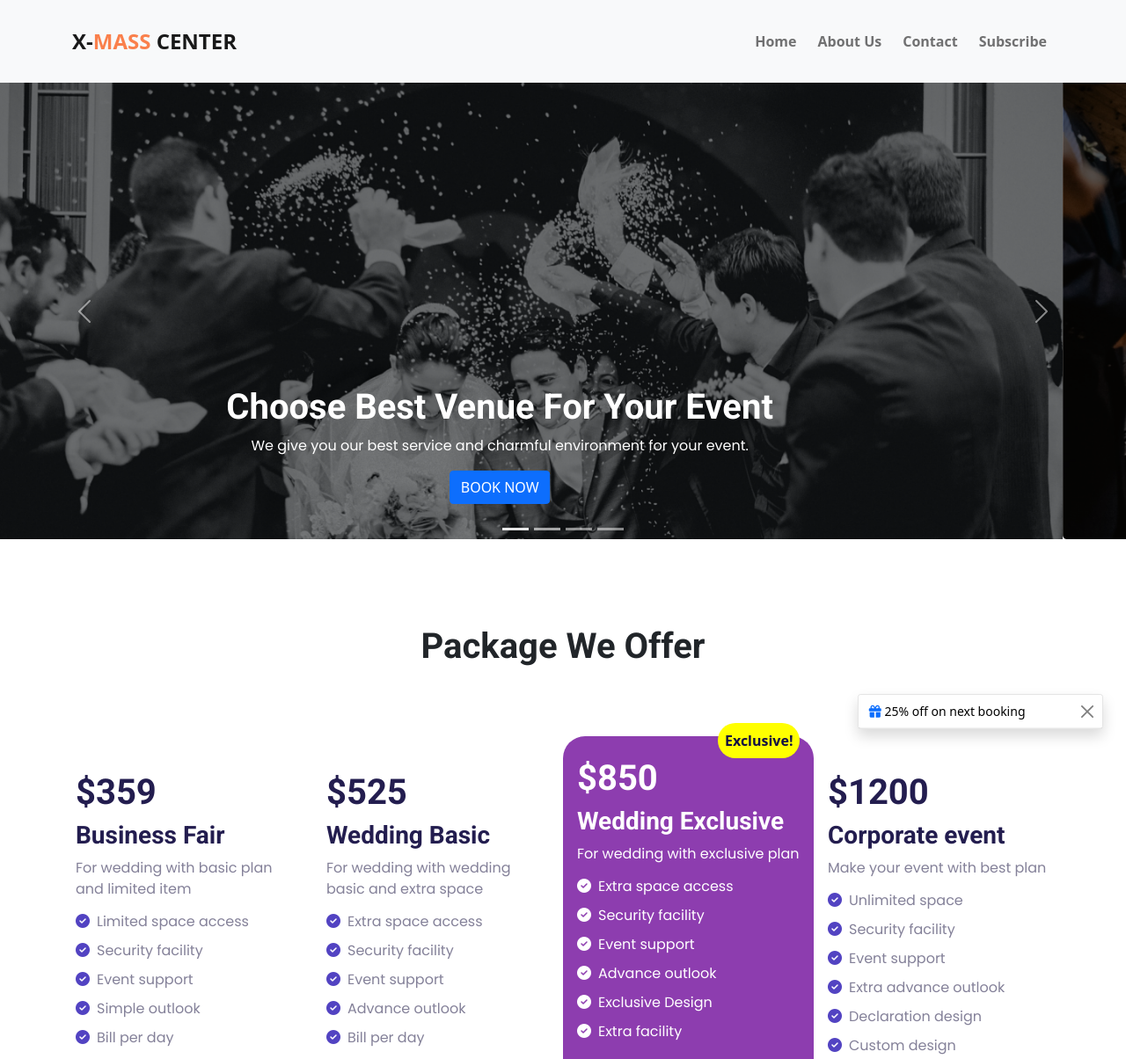
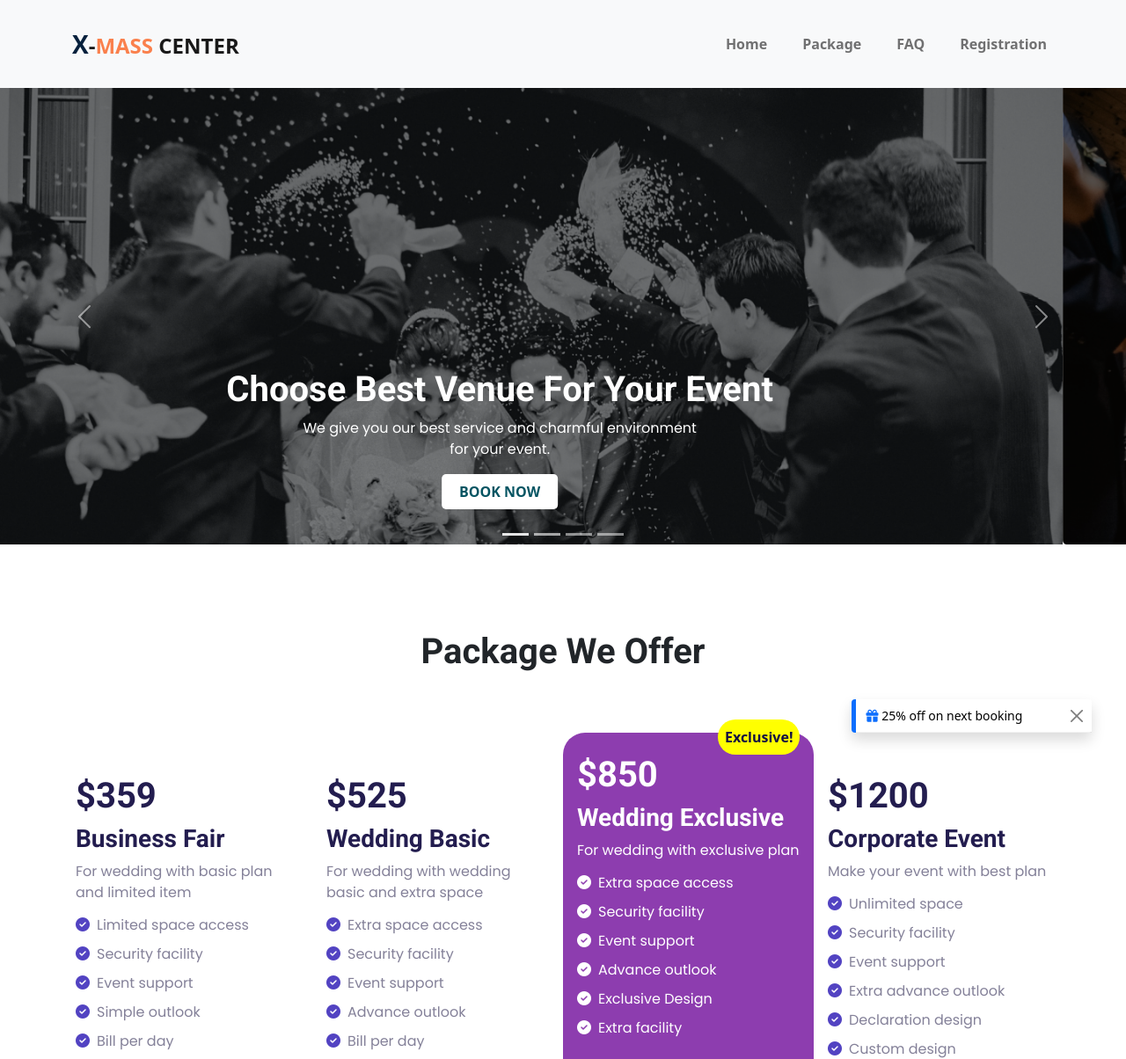
Before and after one commit to arifraj199/convention-assignment03-private, a plain HTML site: page index.html in a window 1280 px wide. Shown: the top 1204 px of the page at 88% size. Drawn offline with nearby package versions, Linux system fonts and the light colour scheme.

Commit message:
toast style and slider button custom style added

```diff
--- a/css/style.css
+++ b/css/style.css
@@ -3,7 +3,7 @@
 @import url('https://fonts.googleapis.com/css2?family=Poppins&display=swap');
 @import url('https://fonts.googleapis.com/css2?family=Roboto:wght@700&display=swap');
 
-/* common style */
+/* common style Start */
 
 h1,
 h2,
@@ -18,12 +18,28 @@ p {
     color: #848199;
 }
 
+
+/* common style End */
+
+.nav-color-x {
+    color: #03203C;
+}
+
+.nav-color-mass {
+    color: #FA804C;
+}
+
 .slider-text {
     color: white;
 }
 
-.nav-color {
-    color: #FA804C;
+.carousel-button {
+    background-color: white;
+    color: rgb(4, 84, 98);
+    border: 0;
+    padding: 8px 20px;
+    border-radius: 5px;
+    font-weight: 700;
 }
 
 .bg-main {
@@ -102,4 +118,7 @@ p {
         margin-left: 0;
         width: 75%!important;
     }
+    .exclusive-plus {
+        margin-top: 50px!important;
+    }
 }
--- a/index.html
+++ b/index.html
@@ -2,7 +2,7 @@
 <html lang="en">
 
 <head>
-    <title>Convention Center</title>
+    <title>X-Mass Center</title>
     <!-- Required meta tags -->
     <meta charset="utf-8">
     <meta name="viewport" content="width=device-width, initial-scale=1, shrink-to-fit=no">
@@ -26,23 +26,23 @@
         <section>
             <nav class="navbar navbar-expand-lg navbar-light bg-light">
                 <div class="container py-3">
-                    <a class="navbar-brand ms-0 fw-bold fs-4" href="#">X-<span class="nav-color">MASS</span> CENTER</a>
+                    <a class="navbar-brand ms-0 fw-bold fs-4" href="#"><span class="fs-3 nav-color-x">X</span>-<span class="nav-color-mass">MASS</span> CENTER</a>
                     <button class="navbar-toggler" type="button" data-bs-toggle="collapse" data-bs-target="#navbarSupportedContent" aria-controls="navbarSupportedContent" aria-expanded="false" aria-label="Toggle navigation">
                     <span class="navbar-toggler-icon"></span>
                   </button>
                     <div class="collapse navbar-collapse" id="navbarSupportedContent">
                         <ul class="navbar-nav ms-auto mb-2 mb-lg-0 fw-bold">
-                            <li class="nav-item pe-2">
+                            <li class="nav-item pe-4">
                                 <a class="nav-link" aria-current="page" href="#">Home</a>
                             </li>
-                            <li class="nav-item pe-2">
-                                <a class="nav-link" href="#">About Us</a>
+                            <li class="nav-item pe-4">
+                                <a class="nav-link" href="#package">Package</a>
                             </li>
-                            <li class="nav-item pe-2">
-                                <a class="nav-link" href="#">Contact</a>
+                            <li class="nav-item pe-4">
+                                <a class="nav-link" href="#faq">FAQ</a>
                             </li>
                             <li class="nav-item">
-                                <a class="nav-link" href="#">Subscribe</a>
+                                <a class="nav-link" href="#registration">Registration</a>
                             </li>
                         </ul>
                     </div>
@@ -64,10 +64,10 @@
                         <img src="images/slider-1.png " class="d-block w-100" alt="... ">
                         <div class="carousel-caption d-block d-md-block carousel-content">
                             <h1 class="carousel-head-style">Choose Best Venue For Your Event</h1>
-                            <p class="slider-text">We give you our best service and charmful environment for your event.
+                            <p class="slider-text">We give you our best service and charmful environment<br>for your event.
                             </p>
                             <a target="_blank" href="https://www.diccbd.com/">
-                                <button class="btn btn-primary fs-6 carousel-button text-uppercase">Book Now</button>
+                                <button class="fs-6 carousel-button text-uppercase">Book Now</button>
                             </a>
                         </div>
                     </div>
@@ -75,10 +75,10 @@
                         <img src="images/banner.png" class="d-block w-100" alt="... ">
                         <div class="carousel-caption d-block d-md-block carousel-content ">
                             <h1 class="carousel-head-style">Grab Your Best Choice</h1>
-                            <p class="slider-text">Best ever convention center and get best service.
+                            <p class="slider-text">Best ever convention center and get<br>best service.
                             </p>
                             <a target="_blank" href="https://www.occc.net/">
-                                <button class="btn btn-primary fs-6 carousel-button text-uppercase">Book Now</button>
+                                <button class="fs-6 carousel-button text-uppercase">Book Now</button>
                             </a>
 
                         </div>
@@ -87,10 +87,10 @@
                         <img src=" images/slider-2.png " class="d-block w-100" alt="... ">
                         <div class="carousel-caption d-block d-md-block carousel-content ">
                             <h1 class="carousel-head-style">Most Popular On Service</h1>
-                            <p class="slider-text">We give you our full ensurement for your satisfaction.
+                            <p class="slider-text">We give you our full ensurement for<br>your satisfaction.
                             </p>
                             <a target="_blank" href="https://www.bashundharaconvention.com/">
-                                <button class="btn btn-primary fs-6 carousel-button text-uppercase">Book Now</button>
+                                <button class="fs-6 carousel-button text-uppercase">Book Now</button>
                             </a>
                         </div>
                     </div>
@@ -98,12 +98,11 @@
                         <img src="images/slider-3.png " class="d-block w-100" alt="... ">
                         <div class="carousel-caption d-block d-md-block carousel-content ">
                             <h1 class="carousel-head-style">Best Arrangement on Event</h1>
-                            <p class="slider-text">Our job to keep you comfortable on your event.
+                            <p class="slider-text">Our job to keep you comfortable on<br>your event.
                             </p>
                             <a target="_blank" href="https://kobe-cc.jp/en/facilities/exhibition-hall/hall2-1f-conventionhall/">
-                                <button class="btn btn-primary fs-6 carousel-button text-uppercase">Book Now</button>
+                                <button class="fs-6 carousel-button text-uppercase">Book Now</button>
                             </a>
-
                         </div>
                     </div>
                 </div>
@@ -124,16 +123,17 @@
         <!-- Package Section -->
         <section class="container-fluid">
             <div class="container py-5">
-                <h1 class="text-center fw-bold">Package We Offer</h1>
-                <!-- toast -->
-                <div>
-                    <div class="toast d-block toast-style" role="alert" aria-live="assertive" aria-atomic="true">
+                <h1 id="package" class="text-center fw-bold">Package We Offer</h1>
+                <!-- toast Start -->
+                <div class="container">
+                    <div class="toast show border-5 border-top-0 border-bottom-0 border-end-0 border-primary toast-style" role="alert" aria-live="assertive" aria-atomic="true">
                         <div class="toast-header">
                             <strong class="me-auto text-black fw-normal"><i class="fas fa-gift text-primary"></i> 25% off on next booking</strong>
                             <button type="button" class="btn-close" data-bs-dismiss="toast" aria-label="Close"></button>
                         </div>
                     </div>
                 </div>
+                <!-- toast End -->
                 <div class="row gy-2 gx-4">
                     <div class="col-sm-12 col-md-4 col-lg-3 pt-5 px-3">
                         <h2 class="fw-bold fs-1 price-color">$359</h2>
@@ -163,7 +163,7 @@
                         <br>
                         <button class="text-center border-0 rounded-pill text-primary fw-bold px-5 py-2">Choose a plan</button>
                     </div>
-                    <div class="col-sm-12 col-md-4 col-lg-3 p-4 px-3 mt-3 exclusive-plus position-relative">
+                    <div class="col-sm-12 col-md-4 col-lg-3 p-4 px-3 exclusive-plus position-relative">
                         <span class="fs-6 fw-bold rounded-pill p-2 position-absolute">Exclusive!</span>
                         <h2 class="fs-1 text-white">$850</h2>
                         <h3 class="text-white">Wedding Exclusive</h3>
@@ -181,7 +181,7 @@
                     </div>
                     <div class="col-sm-12 col-md-4 col-lg-3 pt-5 px-3">
                         <h2 class="fw-bold fs-1 price-color">$1200</h2>
-                        <h3 class="fw-bold price-info">Corporate event</h3>
+                        <h3 class="fw-bold price-info">Corporate Event</h3>
                         <p>Make your event with best plan</p>
                         <div class="lh-1">
                             <p><i class="fas fa-check-circle custom-icon-style pe-2"></i>Unlimited space</p>
@@ -201,7 +201,7 @@
         <!-- FAQ Section -->
         <section class="container-fluid mb-4">
             <div class="container">
-                <h1 class="text-center">Frequently Asked Questions</h1>
+                <h1 id="faq" class="text-center">Frequently Asked Questions</h1>
                 <div class="row d-flex align-items-center">
                     <div class="col-12 col-md-6 order-2 order-md-1">
                         <div class="accordion" id="accordionExample">
@@ -265,7 +265,7 @@
         <!-- Registration Section -->
         <section class="container-fluid p-5 registration-form">
             <div class="container">
-                <h1 class="text-uppercase text-white text-center">Register Now</h1>
+                <h1 id="registration" class="text-uppercase text-white text-center">Register Now</h1>
                 <div>
                     <form class="w-50 mx-auto">
                         <div class="mb-3">
@@ -286,7 +286,6 @@
                 </div>
             </div>
         </section>
-
     </main>
 
     <!-- footer section -->
@@ -307,7 +306,6 @@
                         </p>
                     </div>
                 </div>
-
             </div>
         </section>
     </footer>
```
